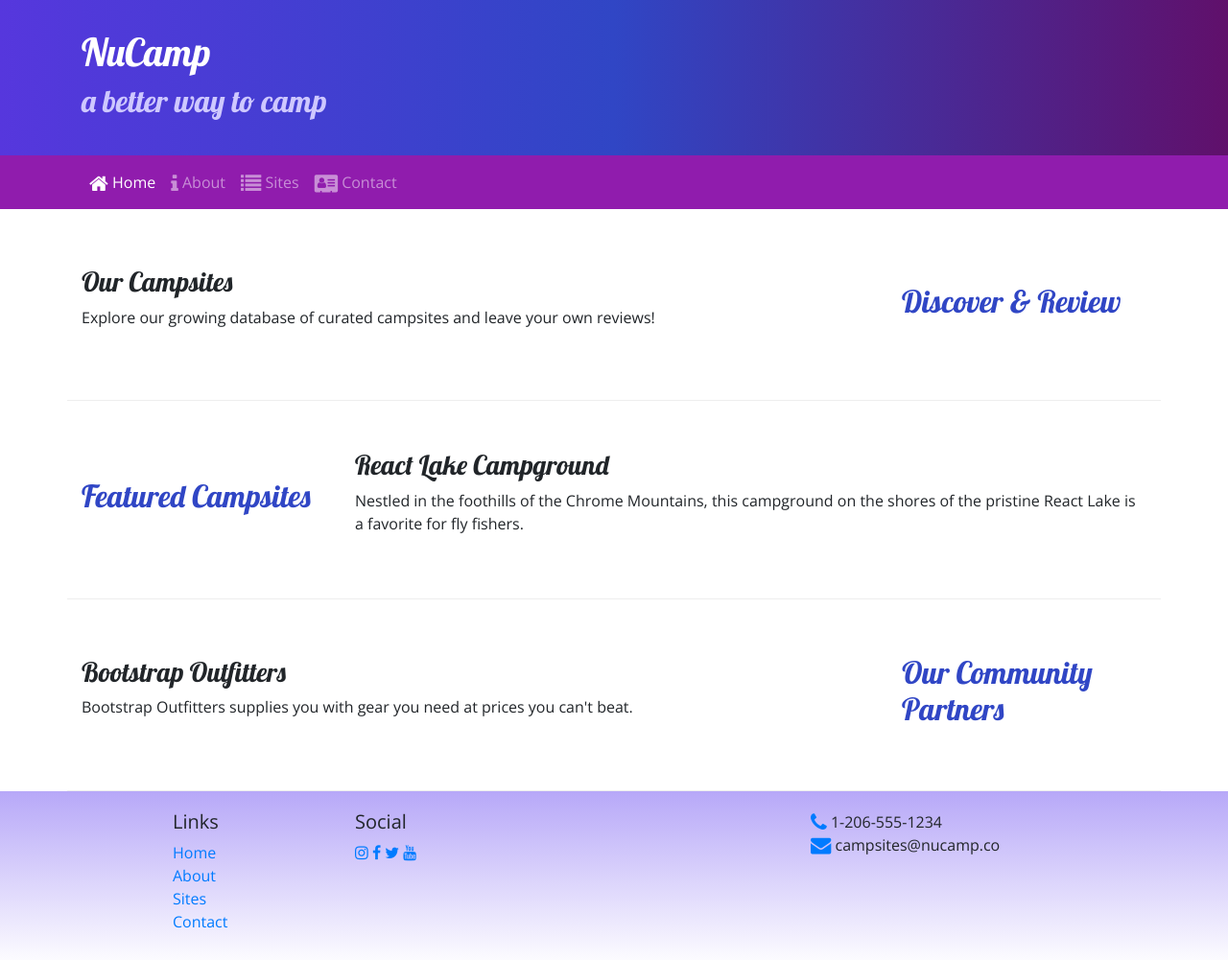
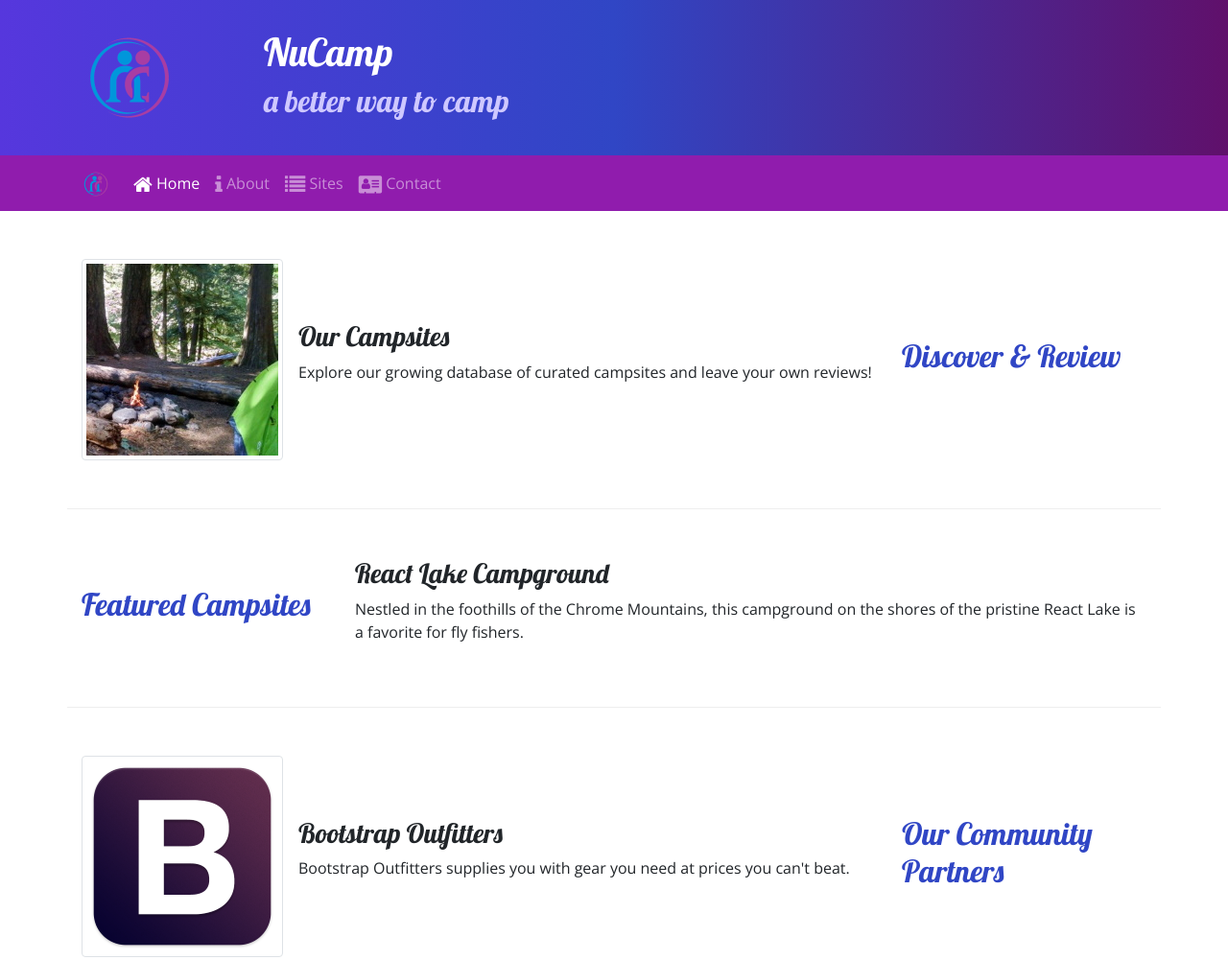
Before and after one commit to socalledsound/nucamp-boot, a website: page index.html in a window 1280 px wide. Shown: the top 1001 px of the page at 96% size. Drawn offline with nearby package versions, Linux system fonts and the light colour scheme.

Commit message:
add images

```diff
--- a/index.html
+++ b/index.html
@@ -22,6 +22,9 @@
 
         <div class="container">
             <div class="row">
+                <div class="col-4 col-sm-3 col-md-2 align-self-center">
+                    <img src="img/logo.png" class="img-fluid" />
+                 </div>
                 <div class="col">
                     <h1>NuCamp</h1>
                     <h2>a better way to camp</h2>
@@ -34,6 +37,7 @@
 
     <nav class="navbar navbar-expand-sm navbar-dark sticky-top">
         <div class="container">
+            <a class="navbar-brand" href="#"><img src="img/logo.png" height="30" width="30" /></a>
             <button class="navbar-toggler ml-auto" type="button" data-toggle="collapse" data-target="#nucampNavbar">
                 <span class="navbar-toggler-icon"></span>
             </button>
@@ -57,8 +61,13 @@
             <h2>Discover & Review</h2>
         </div>
         <div class="col">
-            <h3>Our Campsites</h3>
-            <p>Explore our growing database of curated campsites and leave your own reviews!</p>
+            <div class="media">
+                <img class="d-flex mr-3 img-thumbnail" src="img/breadcrumb-trail-thumb.jpg" alt="Breadcrumb Trail" />
+                <div class="media-body align-self-center">
+                    <h3>Our Campsites</h3>
+                    <p class="d-none d-sm-block">Explore our growing database of curated campsites and leave your own reviews!</p>
+                </div>
+            </div>
         </div>
     </div>
 
@@ -77,8 +86,13 @@
             <h2>Our Community Partners</h2>
         </div>
         <div class="col">
-            <h3>Bootstrap Outfitters</h3>
-            <p>Bootstrap Outfitters supplies you with gear you need at prices you can't beat.</p>
+            <div class="media">
+                <img class="d-flex mr-3 img-thumbnail " src="img/bootstrap-thumb.png" alt="Bootstrap Outfitters">
+                <div class="media-body align-self-center">
+                    <h3>Bootstrap Outfitters</h3>
+                    <p class="d-none d-sm-block">Bootstrap Outfitters supplies you with gear you need at prices you can't beat.</p>
+                </div>
+            </div>
         </div>
     </div>
 </div>
```
Also changed, not shown: aboutus.html (+3 -0 lines), img/bootstrap-thumb.png (added), img/breadcrumb-trail-thumb.jpg (added), img/breadcrumb-trail.jpg (added), img/chrome-river-thumb.jpg (added), img/chrome-river.jpg (added), img/logo.png (added), img/react-lake-thumb.jpg (added), img/react-lake.jpg (added).
